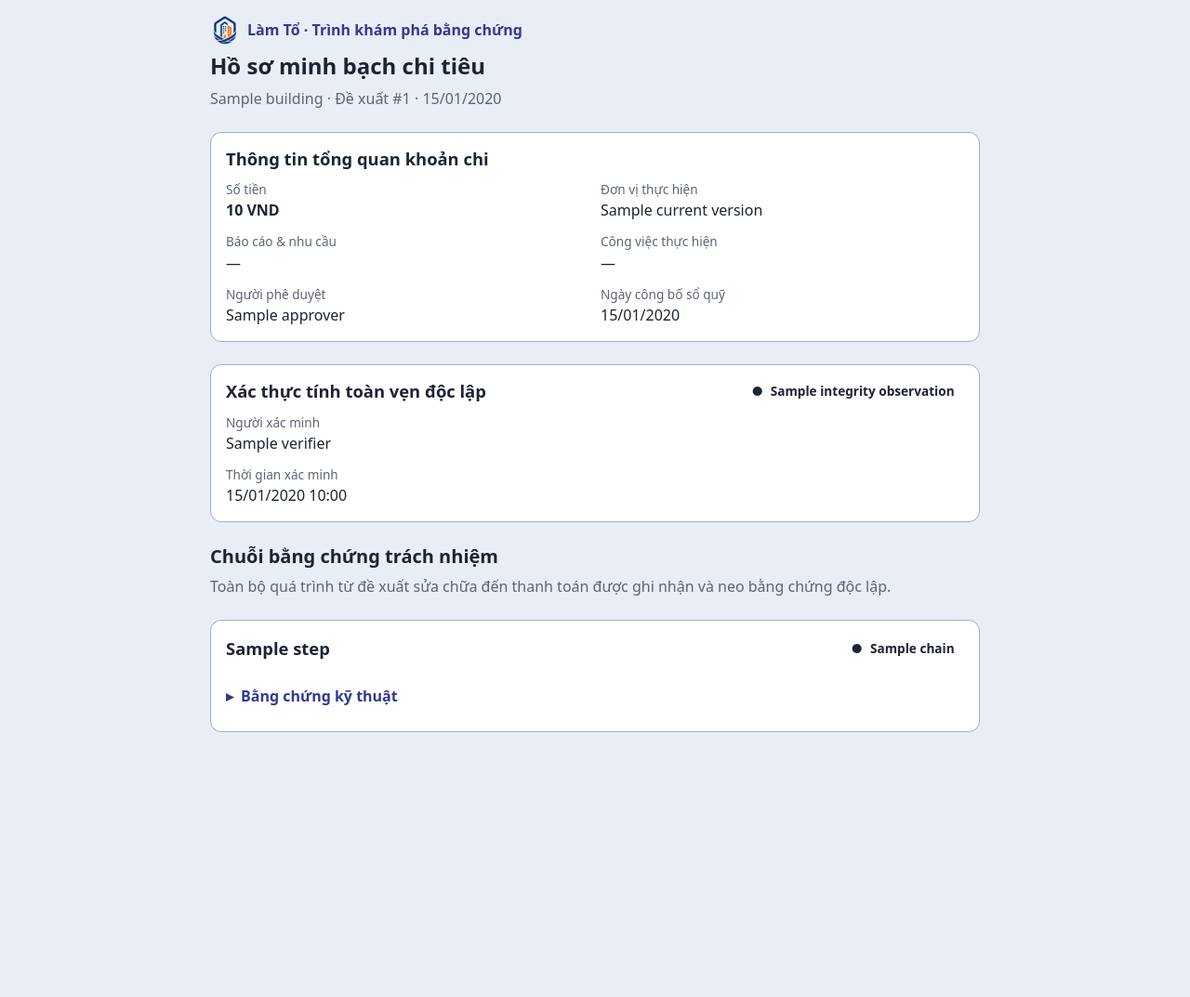
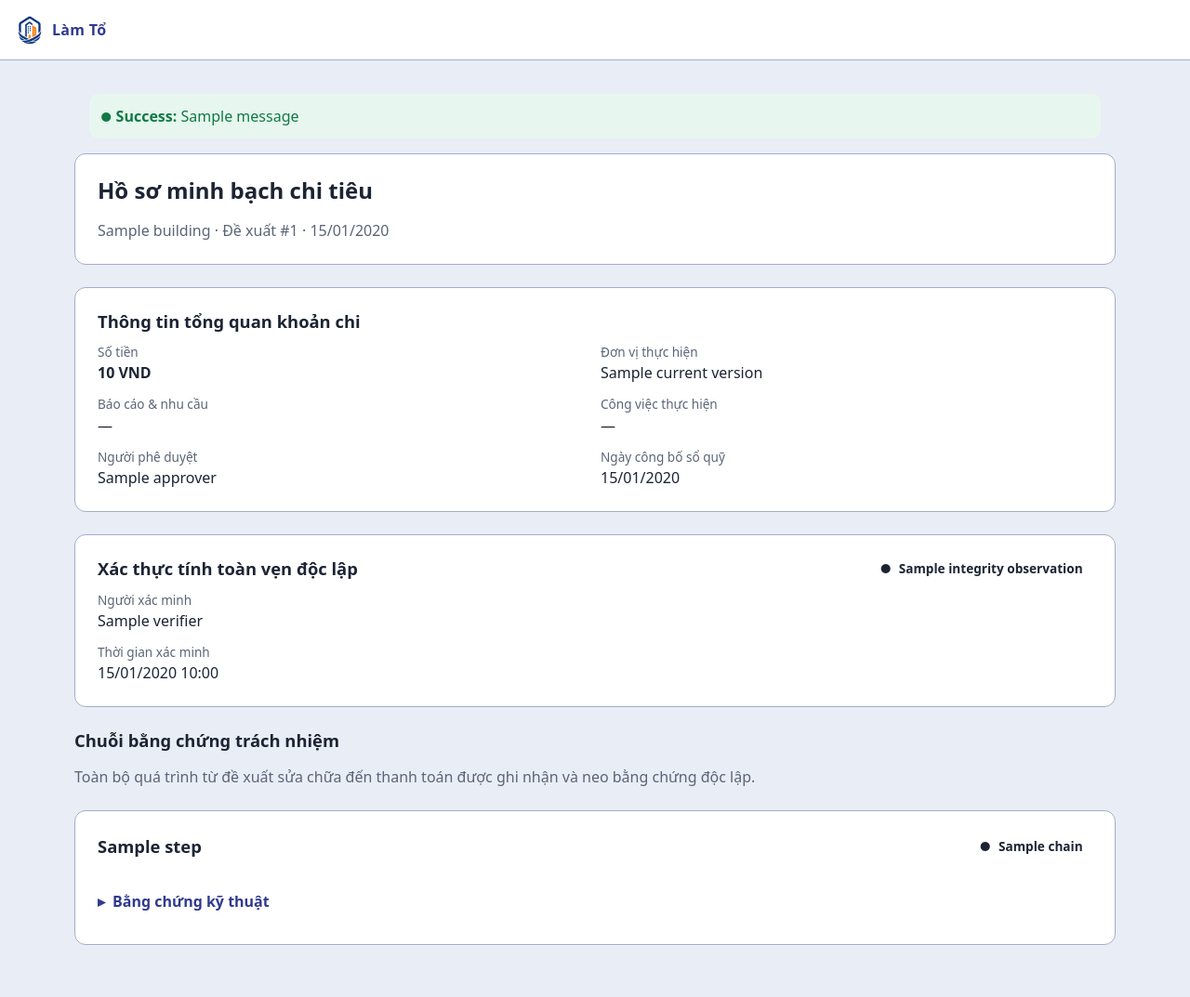
Before and after one commit to ntjson/Fenikong_LamTo, a Django app: template src/lamto/explorer/templates/explorer/detail.html in a window 1280 px wide. Shown: the whole page at 93% size. Before the commit the page ends 788 px from the top, so only its background shows below. Run offline with Django 5.2, Linux system fonts and the light colour scheme; the template is opened without the code that fills it: most values are stand-ins (such as "Sample title", 1, 10 or a date in 2020); one stand-in notice (Sample message) is shown.

Commit message:
feat(explorer): adopt shared product shell and style evidence explorer

```diff
--- a/src/lamto/explorer/templates/explorer/detail.html
+++ b/src/lamto/explorer/templates/explorer/detail.html
@@ -1,122 +1,20 @@
-{% load static humanize %}
-<!DOCTYPE html>
-<html lang="vi">
-<head>
-  <meta charset="utf-8">
-  <meta name="viewport" content="width=device-width, initial-scale=1">
-  <meta name="theme-color" content="#2f3a8f">
-  <title>Trình khám phá bằng chứng · {{ building.name }} · LamTo</title>
-  <link rel="icon" type="image/png" href="{% static 'web/brand/favicon.png' %}">
-  <link rel="stylesheet" href="{% static 'web/app.css' %}">
-  <style>
-    .explorer-container {
-      max-width: 860px;
-      margin: 0 auto;
-      padding: var(--space-4);
-    }
-    .explorer-header {
-      margin-bottom: var(--space-5);
-    }
-    .explorer-brand {
-      display: flex;
-      align-items: center;
-      gap: var(--space-2);
-      margin-bottom: var(--space-2);
-      font-weight: 700;
-      color: var(--color-brand);
-      text-decoration: none;
-    }
-    .explorer-title {
-      font-size: 1.5rem;
-      font-weight: 700;
-      line-height: 1.25;
-      margin: 0 0 var(--space-2);
-    }
-    .explorer-subtitle {
-      color: var(--color-muted);
-      margin: 0;
-    }
-    .timeline {
-      list-style: none;
-      padding: 0;
-      margin: var(--space-5) 0;
-      display: flex;
-      flex-direction: column;
-      gap: var(--space-4);
-    }
-    .timeline-step {
-      background: var(--color-surface);
-      border: 1px solid var(--color-border);
-      border-radius: var(--radius);
-      padding: var(--space-4);
-    }
-    .timeline-step-header {
-      display: flex;
-      flex-wrap: wrap;
-      justify-content: space-between;
-      align-items: center;
-      gap: var(--space-2);
-      margin-bottom: var(--space-3);
-    }
-    .timeline-step-title {
-      font-size: 1.15rem;
-      font-weight: 700;
-      margin: 0;
-    }
-    .mono {
-      font-family: ui-monospace, SFMono-Regular, Menlo, monospace;
-      font-size: 0.85rem;
-      word-break: break-all;
-    }
-    .doc-list {
-      list-style: none;
-      padding: 0;
-      margin: var(--space-2) 0;
-      display: flex;
-      flex-direction: column;
-      gap: var(--space-2);
-    }
-    .doc-link {
-      display: inline-flex;
-      align-items: center;
-      gap: var(--space-2);
-      padding: var(--space-2) var(--space-3);
-      background: var(--color-surface-muted);
-      border-radius: 8px;
-      text-decoration: none;
-      font-weight: 600;
-    }
-    .doc-link:hover {
-      background: var(--color-bg);
-    }
-    .observation-panel {
-      background: var(--color-surface);
-      border: 1px solid var(--color-border);
-      border-radius: var(--radius);
-      padding: var(--space-4);
-      margin-bottom: var(--space-5);
-    }
-  </style>
-</head>
-<body>
-  <div class="explorer-container">
-    <header class="explorer-header">
-      <div class="explorer-brand">
-        <img class="brand-mark" src="{% static 'web/brand/lamto-mark.png' %}" alt="">
-        <span>Làm Tổ · Trình khám phá bằng chứng</span>
-      </div>
-      <h1 class="explorer-title">Hồ sơ minh bạch chi tiêu</h1>
-      <p class="explorer-subtitle">{{ building.name }} · Đề xuất #{{ proposal.pk }}{% if published_at %} · {{ published_at|date:"d/m/Y" }}{% endif %}</p>
-    </header>
-
+{% extends "web/public/shell.html" %}
+{% load humanize %}
+{% block title %}Trình khám phá bằng chứng · {{ building.name }} · LamTo{% endblock %}
+{% block content %}
 {% if chain_unreachable %}
-    <div class="message message-warning" role="alert" style="margin-bottom: var(--space-4); padding: var(--space-3); border-radius: var(--radius); background: var(--color-warning-bg); color: var(--color-warning); border: 1px solid var(--color-border);">
+<div class="message message-warning" role="alert">
   <span class="status-icon" aria-hidden="true">●</span> <strong>Lưu ý:</strong> Không thể kết nối với blockchain. Đang hiển thị trạng thái đã lưu.
 </div>
 {% endif %}
 
-    <section class="panel" style="margin-bottom: var(--space-5);">
-      <h2 style="font-size: 1.15rem; margin-top: 0;">Thông tin tổng quan khoản chi</h2>
+<section class="panel">
+  <h1>Hồ sơ minh bạch chi tiêu</h1>
+  <p class="hint">{{ building.name }} · Đề xuất #{{ proposal.pk }}{% if published_at %} · {{ published_at|date:"d/m/Y" }}{% endif %}</p>
+</section>
+
+<section class="panel">
+  <h2>Thông tin tổng quan khoản chi</h2>
   <dl class="detail-list detail-list-wide">
     <div>
       <dt>Số tiền</dt>
@@ -154,8 +52,8 @@
 </section>
 
 {% if integrity_observation %}
-    <section class="observation-panel">
-      <h2 style="font-size: 1.15rem; margin-top: 0; display: flex; align-items: center; justify-content: space-between;">
+<section class="evidence-observation-panel">
+  <h2>
     <span>Xác thực tính toàn vẹn độc lập</span>
     <span class="status status-{{ integrity_observation.tone }}">
       <span class="status-icon" aria-hidden="true">●</span> {{ integrity_observation.label }}
@@ -175,21 +73,21 @@
 {% endif %}
 
 <section>
-      <h2 style="font-size: 1.25rem; margin-bottom: var(--space-2);">Chuỗi bằng chứng trách nhiệm</h2>
-      <p class="hint" style="margin-top: 0; color: var(--color-muted);">Toàn bộ quá trình từ đề xuất sửa chữa đến thanh toán được ghi nhận và neo bằng chứng độc lập.</p>
+  <h2>Chuỗi bằng chứng trách nhiệm</h2>
+  <p class="hint">Toàn bộ quá trình từ đề xuất sửa chữa đến thanh toán được ghi nhận và neo bằng chứng độc lập.</p>
 
-      <ol class="timeline">
+  <ol class="evidence-timeline">
     {% for step in timeline_steps %}
-        <li class="timeline-step">
-          <div class="timeline-step-header">
-            <h3 class="timeline-step-title">{{ step.title }}</h3>
+    <li class="evidence-timeline-step">
+      <div class="evidence-timeline-step-header">
+        <h3 class="evidence-timeline-step-title">{{ step.title }}</h3>
         <span class="status status-{{ step.chain.evidence_tone }}">
           <span class="status-icon" aria-hidden="true">●</span> {{ step.chain.evidence_label }}
         </span>
       </div>
 
       {% if step.kind == "proposal_version" %}
-          <div class="timeline-step-body">
+      <div class="evidence-timeline-step-body">
         <dl class="detail-list">
           <div>
             <dt>Mục đích</dt>
@@ -222,12 +120,12 @@
         </dl>
 
         {% if step.quotations %}
-            <div style="margin-top: var(--space-3);">
+        <div class="evidence-doc-section">
           <strong>Tài liệu báo giá:</strong>
-              <ul class="doc-list">
+          <ul class="evidence-doc-list">
             {% for q in step.quotations %}
             <li>
-                  <span class="doc-link">
+              <span class="evidence-doc-link">
                 📄 {{ q.filename }}
               </span>
             </li>
@@ -237,7 +135,7 @@
         {% endif %}
       </div>
       {% elif step.kind == "settlement" %}
-          <div class="timeline-step-body">
+      <div class="evidence-timeline-step-body">
         {% if step.is_settled %}
         <dl class="detail-list">
           <div>
@@ -259,11 +157,11 @@
         </dl>
 
         {% if step.transfer %}
-            <div style="margin-top: var(--space-3);">
+        <div class="evidence-doc-section">
           <strong>Chứng từ thanh toán:</strong>
-              <ul class="doc-list">
+          <ul class="evidence-doc-list">
             <li>
-                  <a class="doc-link" href="{% url 'explorer:document-download' public_token=public_token sha256=step.transfer.sha256 %}">
+              <a class="evidence-doc-link" href="{% url 'explorer:document-download' public_token=public_token sha256=step.transfer.sha256 %}">
                 📄 {{ step.transfer.filename }}
               </a>
             </li>
@@ -271,26 +169,26 @@
         </div>
         {% endif %}
         {% else %}
-            <p style="color: var(--color-muted); margin: var(--space-2) 0;">Khoản chi chưa thực hiện thanh toán. Bước này sẽ hoàn tất sau khi ban quản lý lập ủy nhiệm chi và xác nhận thanh toán.</p>
+        <p class="hint">Khoản chi chưa thực hiện thanh toán. Bước này sẽ hoàn tất sau khi ban quản lý lập ủy nhiệm chi và xác nhận thanh toán.</p>
         {% endif %}
       </div>
       {% endif %}
 
       {% if step.chain.payload_hash %}
-          <details class="technical-proof" style="margin-top: var(--space-4);">
+      <details class="technical-proof">
         <summary>Bằng chứng kỹ thuật</summary>
-            <dl class="detail-list" style="margin-top: var(--space-3);">
+        <dl class="detail-list">
           <div>
             <dt>Mã băm dữ liệu (Payload hash)</dt>
-                <dd><code class="mono">{{ step.chain.payload_hash }}</code></dd>
+            <dd><code class="hash">{{ step.chain.payload_hash }}</code></dd>
           </div>
           <div>
             <dt>Mã giao dịch blockchain</dt>
-                <dd>{% if step.chain.transaction_url %}<a href="{{ step.chain.transaction_url }}" target="_blank" rel="noopener noreferrer"><code class="mono">{{ step.chain.transaction_hash }}</code></a>{% elif step.chain.transaction_hash %}<code class="mono">{{ step.chain.transaction_hash }}</code>{% else %}<span style="color: var(--color-muted);">—</span>{% endif %}</dd>
+            <dd>{% if step.chain.transaction_url %}<a href="{{ step.chain.transaction_url }}" target="_blank" rel="noopener noreferrer"><code class="hash">{{ step.chain.transaction_hash }}</code></a>{% elif step.chain.transaction_hash %}<code class="hash">{{ step.chain.transaction_hash }}</code>{% else %}—{% endif %}</dd>
           </div>
           <div>
             <dt>Thời gian xác nhận</dt>
-                <dd>{% if step.chain.confirmation_time %}{{ step.chain.confirmation_time|date:"d/m/Y H:i:s" }}{% else %}<span style="color: var(--color-muted);">—</span>{% endif %}</dd>
+            <dd>{% if step.chain.confirmation_time %}{{ step.chain.confirmation_time|date:"d/m/Y H:i:s" }}{% else %}—{% endif %}</dd>
           </div>
         </dl>
       </details>
@@ -299,6 +197,4 @@
     {% endfor %}
   </ol>
 </section>
-  </div>
-</body>
-</html>
+{% endblock %}
--- a/src/lamto/web/static/web/app.css
+++ b/src/lamto/web/static/web/app.css
@@ -180,16 +180,20 @@ summary:focus-visible {
   margin-bottom: var(--space-4);
 }
 
-.staff {
+.staff,
+.public {
   padding-bottom: var(--space-4);
 }
 
 .staff .site-main,
-.staff .messages {
+.staff .messages,
+.public .site-main,
+.public .messages {
   width: min(72rem, 100%);
 }
 
-.staff .panel {
+.staff .panel,
+.public .panel {
   box-shadow: none;
   padding: var(--space-5);
   margin-bottom: var(--space-5);
@@ -197,9 +201,13 @@ summary:focus-visible {
 
 .staff .panel > :last-child,
 .staff .workflow-section > :last-child,
-.staff .stack-form > :last-child {
+.staff .stack-form > :last-child,
+.public .panel > :last-child,
+.public .workflow-section > :last-child,
+.public .stack-form > :last-child {
   margin-bottom: 0;
 }
+
 
 .panel-header {
   display: flex;
@@ -1164,4 +1172,90 @@ code {
 .brand-name { font-weight: 700; letter-spacing: 0.02em; }
 .flash-messages { margin-bottom: var(--space-4); }
 
+
+
+/* Evidence explorer */
+.evidence-observation-panel {
+  background: var(--color-surface);
+  border: 1px solid var(--color-border);
+  border-radius: var(--radius);
+  padding: var(--space-5);
+  margin-bottom: var(--space-5);
+}
+
+.evidence-observation-panel h2 {
+  font-size: 1.15rem;
+  margin-top: 0;
+  display: flex;
+  flex-wrap: wrap;
+  align-items: center;
+  justify-content: space-between;
+  gap: var(--space-2);
+}
+
+.evidence-timeline {
+  list-style: none;
+  padding: 0;
+  margin: var(--space-5) 0;
+  display: flex;
+  flex-direction: column;
+  gap: var(--space-4);
+}
+
+.evidence-timeline-step {
+  background: var(--color-surface);
+  border: 1px solid var(--color-border);
+  border-radius: var(--radius);
+  padding: var(--space-5);
+}
+
+
+.evidence-timeline-step-header {
+  display: flex;
+  flex-wrap: wrap;
+  justify-content: space-between;
+  align-items: center;
+  gap: var(--space-2);
+  margin-bottom: var(--space-3);
+}
+
+.evidence-timeline-step-title {
+  font-size: 1.15rem;
+  font-weight: 700;
+  margin: 0;
+}
+
+.evidence-timeline-step-body {
+  margin-top: var(--space-2);
+}
+
+.evidence-doc-section {
+  margin-top: var(--space-3);
+}
+
+.evidence-doc-list {
+  list-style: none;
+  padding: 0;
+  margin: var(--space-2) 0;
+  display: flex;
+  flex-direction: column;
+  gap: var(--space-2);
+}
+
+.evidence-doc-link {
+  display: inline-flex;
+  align-items: center;
+  gap: var(--space-2);
+  padding: var(--space-2) var(--space-3);
+  background: var(--color-surface-muted);
+  border-radius: 8px;
+  text-decoration: none;
+  font-weight: 600;
+  color: var(--color-brand);
+}
+
+.evidence-doc-link:hover {
+  background: var(--color-bg);
+}
+
 /* dark-* tokens are resident-app only; web staff has no prefers-color-scheme theme. */
--- /dev/null
+++ b/src/lamto/web/templates/web/public/shell.html
@@ -0,0 +1,39 @@
+{% load i18n static %}
+{% get_current_language as LANGUAGE_CODE %}
+<!DOCTYPE html>
+<html lang="{{ LANGUAGE_CODE }}">
+<head>
+  <meta charset="utf-8">
+  <meta name="viewport" content="width=device-width, initial-scale=1">
+  <meta name="theme-color" content="#2f3a8f">
+  <title>{% block title %}{% trans "Evidence explorer" %} · LamTo{% endblock %}</title>
+  <link rel="icon" type="image/png" href="{% static 'web/brand/favicon.png' %}">
+  <link rel="stylesheet" href="{% static 'web/app.css' %}">
+  {% block extra_head %}{% endblock %}
+</head>
+<body class="{% block body_class %}public{% endblock %}">
+  <a class="skip-link" href="#main">{% trans "Skip to content" %}</a>
+  <header class="site-header" role="banner">
+    <div class="brand">
+      <img class="brand-mark" src="{% static 'web/brand/lamto-mark.png' %}" alt="">
+      <span class="brand-name">{% block brand_name %}Làm Tổ{% endblock %}</span>
+    </div>
+  </header>
+
+
+  <main id="main" class="site-main" role="main">
+    {% if messages %}
+    <section class="flash-messages" role="status" tabindex="-1" aria-labelledby="messages-heading">
+      <h2 id="messages-heading" class="sr-only">{% trans "Messages" %}</h2>
+      <ul class="messages">
+      {% for message in messages %}
+      <li class="message message-{{ message.tags }}"><span class="status-icon" aria-hidden="true">●</span> <strong>{% if "error" in message.tags %}{% trans "Error:" %}{% elif "warning" in message.tags %}{% trans "Warning:" %}{% elif "info" in message.tags %}{% trans "Info:" %}{% else %}{% trans "Success:" %}{% endif %}</strong> {{ message }}</li>
+      {% endfor %}
+      </ul>
+    </section>
+    {% endif %}
+    {% block content %}{% endblock %}
+  </main>
+  {% block extra_js %}{% endblock %}
+</body>
+</html>
--- a/src/lamto/web/templates/web/staff/_evidence_anchor.html
+++ b/src/lamto/web/templates/web/staff/_evidence_anchor.html
@@ -1,5 +1,5 @@
 {% load i18n %}
 <div class="evidence-anchor">
   {% include "web/staff/_evidence_level.html" with event=event %}
-  <a href="{% url 'explorer:detail' public_token=token %}">{% trans "Evidence explorer" %}</a>
+  <a class="button button-secondary" href="{% url 'explorer:detail' public_token=token %}" target="_blank" rel="noopener">{% trans "Evidence explorer" %}</a>
 </div>
```
Also changed, not shown: src/lamto/explorer/tests/test_explorer_page.py (+55 -0 lines), src/lamto/web/tests/test_staff_explorer_links.py (+14 -2 lines), src/lamto/web/tests/test_staff_nav.py (+17 -0 lines). Lines whose indentation alone changed are shown as unchanged.
